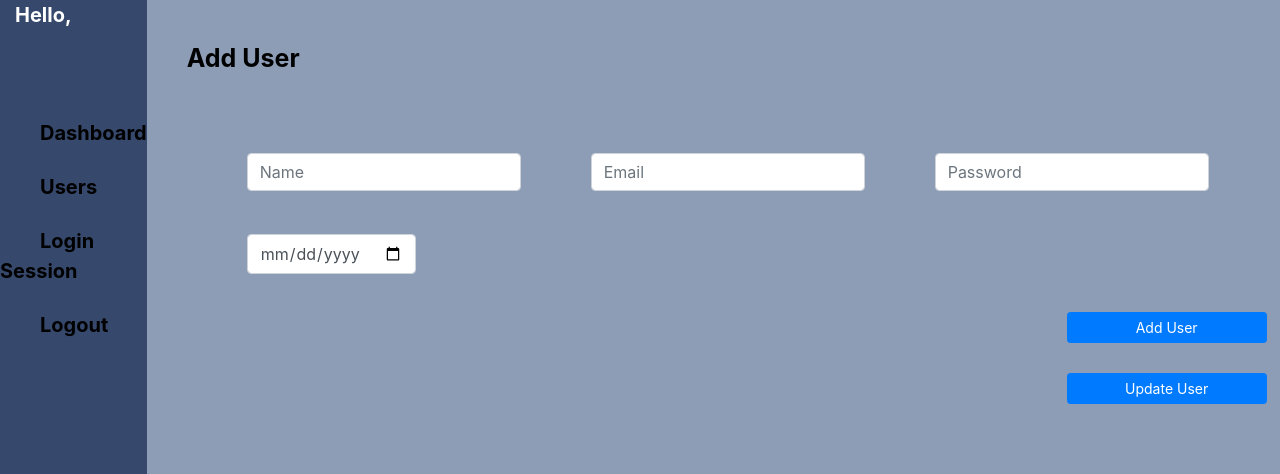
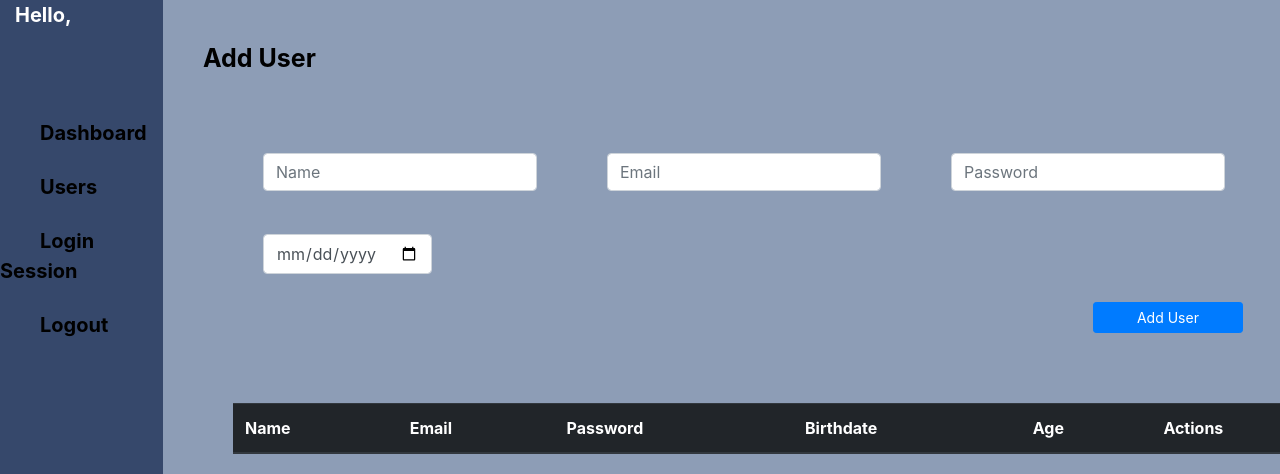
Before and after one commit to mihir-shah9/cybercom-creation, a PHP site: page /HTML/User.html in a window 1280 px wide; the page is wider, and only the part inside the window is pictured. Shown: the top 474 px of that part. Run offline with PHP 8.4, Linux system fonts and the light colour scheme; lists and menus that the app fills with data are empty; some libraries are stand-ins or nearby versions.

Commit message:
Final commit

```diff
--- a/CSS/style.css
+++ b/CSS/style.css
@@ -112,10 +112,16 @@
 .form-inline{
     margin-left: 30px;
 }
-.btn{
-    margin-left: 920px;
-    margin-top: 30px;
-    width: 200px;
+#adduserbutton{
+    margin-top: 20px;
+    margin-left: 930px;
+    width: 150px;
+}
+#updateuserbutton{
+    margin-top: 20px;
+    margin-left: 930px;
+    width: 150px;
+    display: none;
 }
 .table{
     margin: 70px;
```
